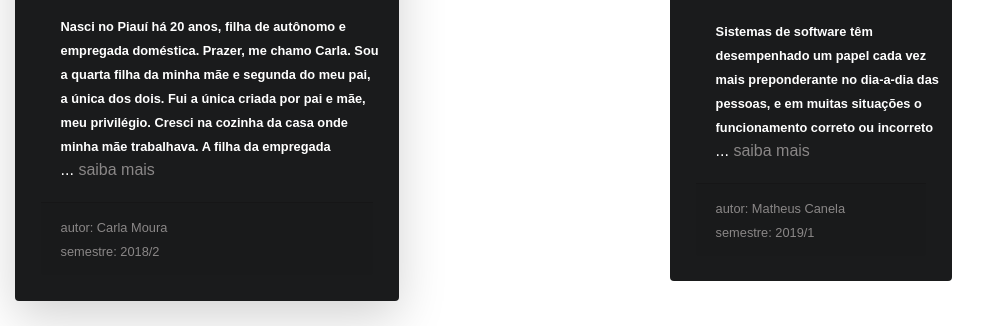
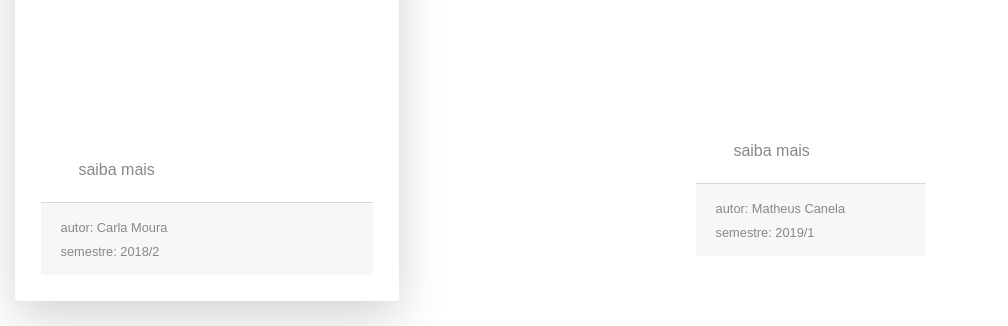
Before and after one commit to luismed05/site-campus, a Django app: page /sitecampus/ in a window 1280 px wide. Shown: the part 871-1197 px from the top of the page, without its empty margins (0-1008 px from the left). Run offline with Django 3.2, Linux system fonts and the light colour scheme; data comes from the database, SQL or seed files in the repository; parts of the project's set-up code (start-up, migrations or seed data) failed here and were passed over; some libraries are stand-ins or nearby versions.

Commit message:
mudando cor post

```diff
--- a/sitecampus/static/css/styles.css
+++ b/sitecampus/static/css/styles.css
@@ -50,8 +50,8 @@
 }
 
 .post {
-    background-color: rgb(26, 27, 28);
-    border: rgb(26, 27, 28);
+    background-color: rgb(255, 255, 255);
+    border: rgb(255, 255, 255);
     font-family: Arial, Helvetica, sans-serif;
     padding: 2vw;
     overflow: hidden;
```
